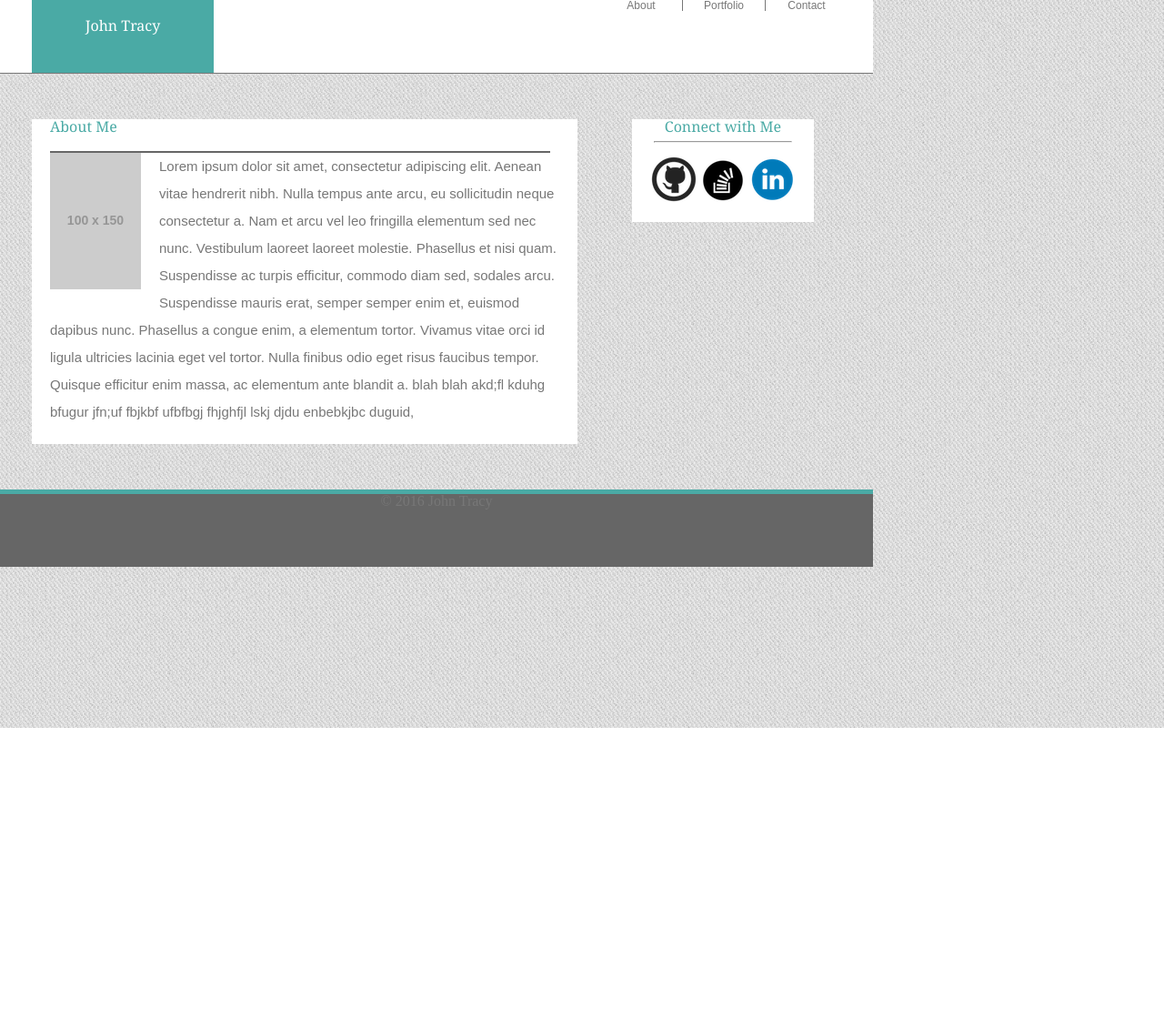
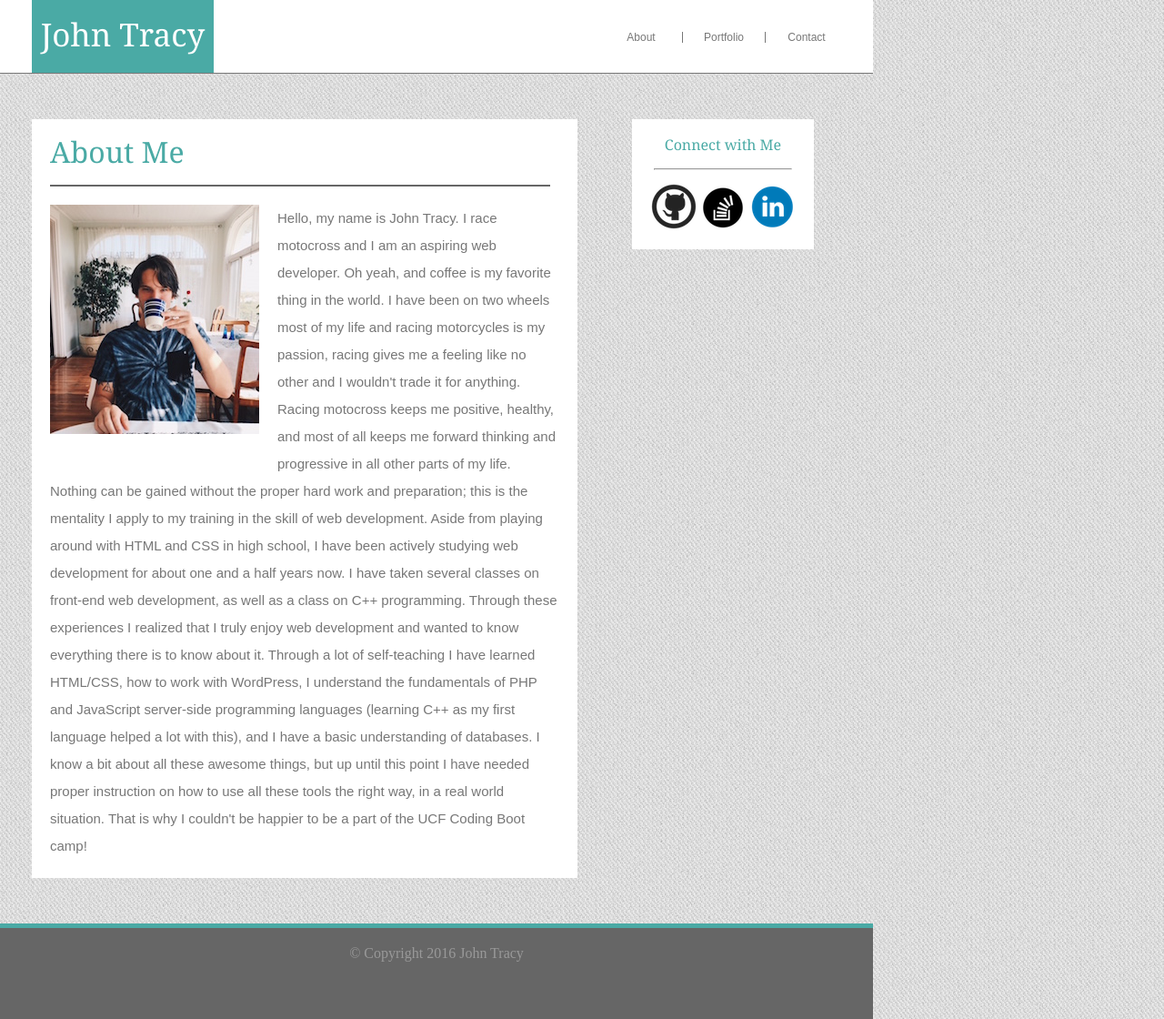
Before and after one commit to John-Tracy/Basic-Portfolio, a PHP site: page / in a window 1280 px wide. Shown: the whole page at 91% size. Before the commit the page ends 800 px from the top, so only its background shows below. Run offline with PHP 8.4, Linux system fonts and the light colour scheme; grey boxes labelled with a size stand in for pictures from a placeholder-image service; some libraries are stand-ins or nearby versions.

Commit message:
touch up changes

```diff
--- a/assets/css/index_style.css
+++ b/assets/css/index_style.css
@@ -1,3 +1,10 @@
+
+
+
+
+/* override styles */
+
+
 #main {
 	float: left;
 	width: 600px;
@@ -15,6 +22,7 @@
 	padding-right: 20px;
 	padding-left: 20px;
 	padding-bottom: 20px;
+	padding-top: 20px;
 }
 
 #main p {
@@ -24,7 +32,7 @@
 	font-family: 'Arial', 'Helvetica Neue', Helvetica, sans-serif;
 	font-size: 15px;
 	margin-top: 0;
-	padding-top: 0;
+	padding-top: 20px;
 	line-height: 2;
 }
 
@@ -34,5 +42,7 @@
 	color: #4aaaa5;
 	font-family: 'Georgia', Times, Times New Roman, serif;
 	border-bottom: 2px solid #666666;
-	padding-bottom: 19px;
+	padding-bottom: 20px;
+	padding-top: 20px;
+	font-size: 32px;
 }
--- a/assets/css/style.css
+++ b/assets/css/style.css
@@ -29,6 +29,7 @@ body {
 	font-family: 'Arial', 'Helvetica Neue', Helvetica, sans-serif;
 }
 */
+
 #submitbutton {
 	display: block;
 	background-color: #4aaaa5;
@@ -53,7 +54,8 @@ header {
 h1 {
 
 	padding-top: 20px;
-
+	font-family: 'Georgia', Times, Times New Roman, serif;
+	font-size: 35px;
 }
 
 #headText {
@@ -99,6 +101,7 @@ td {
 	width: 90px;
 	text-align: center;
 	font-size: 12px;
+	margin-top: 35px;
 }
 
 .linkborder {
@@ -121,15 +124,16 @@ footer {
 	height: 80px;
 	width: 960px;
 	background-color: #666666;
-	color: #777777;
+	color: #999999;
 	text-align: center;
+	padding-top: 20px;
 }
 
 /* aside */
 
 #connect {
 	display: block;
-	overflow: auto;
+	height: 100%;
 	float: left;
 	width: 200px;
 	background-color: #ffffff;
@@ -139,6 +143,8 @@ footer {
 #connect h3 {
 	font-family: 'Georgia', Times, Times New Roman, serif;
 	color: #4aaaa5;
+	padding-top: 20px;
+	padding-bottom: 10px;
 
 }
 
@@ -164,6 +170,7 @@ form {
 
 fieldset {
 	border: none;
+	padding-top: 20px;
 }
 
 label {
--- a/index.html
+++ b/index.html
@@ -7,6 +7,9 @@
 	<link rel="stylesheet" type="text/css" href="assets/css/index_style.css">
 </head>
 <body>
+
+<!-- Header section -->
+
 	<header>
 		<div id="heading">
 
@@ -26,14 +29,16 @@
 
 	</header>
 
+	<!-- main content section -->
+
 	<section id="main">
 		<h2>About Me</h2>
 
+		<img src="assets/images/profile.jpg" alt="John Tracy's profile picture">
 
+		<p>Hello, my name is John Tracy. I race motocross and I am an aspiring web developer. Oh yeah, and coffee is my favorite thing in the world. I have been on two wheels most of my life and racing motorcycles is my passion, racing gives me a feeling like no other and I wouldn't trade it for anything. Racing motocross keeps me positive, healthy, and most of all keeps me forward thinking and progressive in all other parts of my life. Nothing can be gained without the proper hard work and preparation; this is the mentality I apply to my training in the skill of web development. Aside from playing around with HTML and CSS in high school, I have been actively studying web development for about one and a half years now. I have taken several classes on front-end web development, as well as a class on C++ programming. Through these experiences I realized that I truly enjoy web development and wanted to know everything there is to know about it. Through a lot of self-teaching I have learned HTML/CSS, how to work with WordPress, I understand the fundamentals of PHP and JavaScript server-side programming languages (learning C++ as my first language helped a lot with this), and I have a basic understanding of databases. I know a bit about all these awesome things, but up until this point I have needed proper instruction on how to use all these tools the right way, in a real world situation. That is why I couldn't be happier to be a part of the UCF Coding Boot camp!
+		</p>
 
-		<img src="Http://placehold.it/100x150">
-		<p>Lorem ipsum dolor sit amet, consectetur adipiscing elit. Aenean vitae hendrerit nibh. Nulla tempus ante arcu, eu sollicitudin neque consectetur a. Nam et arcu vel leo fringilla elementum sed nec nunc. Vestibulum laoreet laoreet molestie. Phasellus et nisi quam. Suspendisse ac turpis efficitur, commodo diam sed, sodales arcu. Suspendisse mauris erat, semper semper enim et, euismod dapibus nunc. Phasellus a congue enim, a elementum tortor. Vivamus vitae orci id ligula ultricies lacinia eget vel tortor. Nulla finibus odio eget risus faucibus tempor. Quisque efficitur enim massa, ac elementum ante blandit a. blah blah akd;fl kduhg bfugur jfn;uf fbjkbf ufbfbgj fhjghfjl lskj djdu enbebkjbc  duguid,
-		</p>
 	</section>
 	<aside id="connect">
 		<h3>Connect with Me</h3>
@@ -41,11 +46,14 @@
 		<hr/>
 
 		<a href="https://github.com/John-Tracy"><img src="assets/images/githubicon.png"></a>
-		<a href="https://stackoverflow.com"><img src="assets/images/stackicon.png"></a>
-		<a href="https://www.linkedin.com/profile/edit?locale=en_US&trk=profile-preview"><img src="assets/images/linkedinicon.png"></a>
+		<a href="http://stackoverflow.com/users/6158740/john-tracy?tab=profile"><img src="assets/images/stackicon.png"></a>
+		<a href="https://www.linkedin.com/in/john-tracy-140288a8?trk=hp-identity-name"><img src="assets/images/linkedinicon.png"></a>
 	</aside>
+
+	<!-- Footer section -->
+
 	<footer>
-		<p>&copy; 2016 John Tracy</p>
+		<p>&copy; Copyright 2016 John Tracy</p>
 	</footer>
 </body>
 </html>
```
Also changed, not shown: contact.html (+18 -5 lines), portfolio.html (+30 -14 lines), assets/images/profile.JPG (added).
